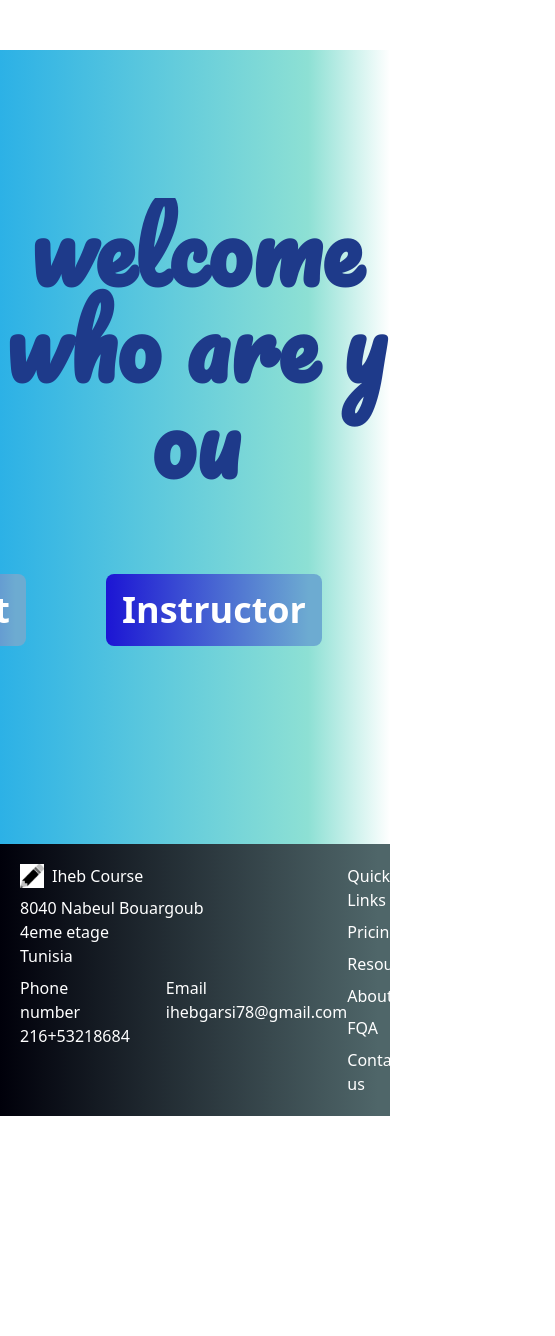
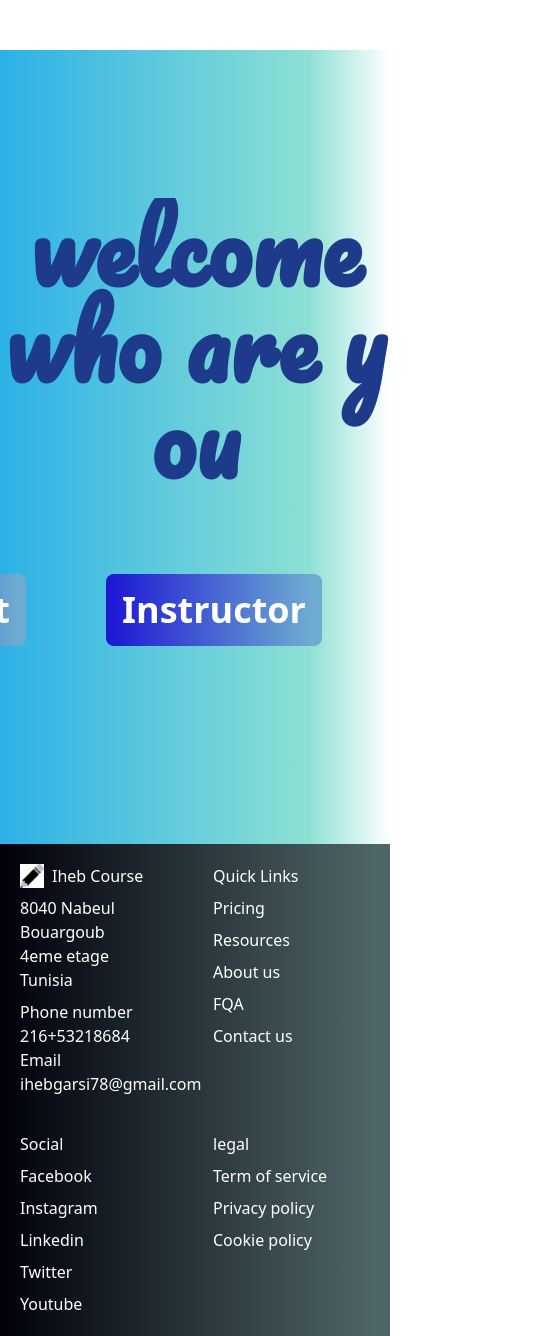
Before and after one commit to IhebGarsii/E-learn-platform, a React (Vite) app in the folder frontend/: page / in a window 390 px wide. Shown: the whole page, 555 px wide, since content can reach past the window. Before the commit the page ends 1116 px from the top, so only its background shows below. Built offline with nearby package versions, Linux system fonts and the light colour scheme; grey boxes are pictures that could not be loaded.

Commit message:
side bar fixes

```diff
--- a/frontend/src/components/footer/Footer.tsx
+++ b/frontend/src/components/footer/Footer.tsx
@@ -3,8 +3,8 @@ import companyLogo from "../../assets/pencil.png";
 
 function Footer() {
   return (
-    <div className="flex bg-footer-black w-full  justify-around p-5 text-white">
-      <section className="flex flex-col gap-2">
+    <div className="lg:flex grid grid-cols-2 gap-9   bg-footer-black w-full mx-auto lg:justify-around p-5 text-white">
+      <section className="flex  flex-col gap-2">
         <div className="flex items-center gap-2">
           <img src={companyLogo} className="w-6 h-6" alt="" />
           <h1>Iheb Course</h1>
@@ -14,7 +14,7 @@ function Footer() {
           <h1>4eme etage</h1>
           <h1>Tunisia</h1>
         </div>
-        <div className="flex gap-9">
+        <div className=" lg:flex gap-9">
           <span>
             <h1>Phone number</h1>
             <h1>216+53218684</h1>
--- a/frontend/src/components/navbar/Navbar.tsx
+++ b/frontend/src/components/navbar/Navbar.tsx
@@ -8,7 +8,6 @@ import { getUserById } from "../../api/userAPI";
 import { FaCartShopping } from "react-icons/fa6";
 import { getUserCart } from "../../api/cartAPI.js";
 import SmallCart from "../cartComponents/SmallCart.js";
-import { useUserState } from "../../state/user.js";
 import { useStore } from "../../hooks/zustand.js";
 
 function Navbar() {
--- a/frontend/src/components/sideBar/SideBar.tsx
+++ b/frontend/src/components/sideBar/SideBar.tsx
@@ -32,7 +32,6 @@ function SideBar() {
     }
   }, [user]);
 
-  const isInstructor = role === "instructor";
   const Menus = [
     { title: "Dashboard", src: "Chart_fill", link: "/addProject" },
     { title: "Inbox", src: "Chat", link: "/coursesDarshboard" },
--- a/frontend/src/pages/login/Login.tsx
+++ b/frontend/src/pages/login/Login.tsx
@@ -4,7 +4,7 @@ import { jwtDecode } from "jwt-decode";
 
 import { useMutation } from "@tanstack/react-query";
 import { signin } from "../../api/userAPI";
-import { useNavigate, Link, useParams } from "react-router-dom";
+import { useNavigate, Link } from "react-router-dom";
 
 import { useUserState } from "../../state/user";
 import { instructor } from "../../types/instructor";
```
